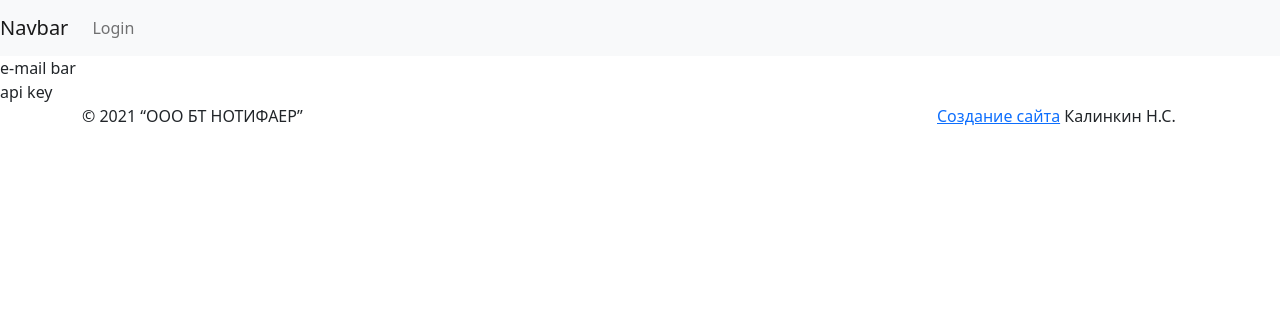
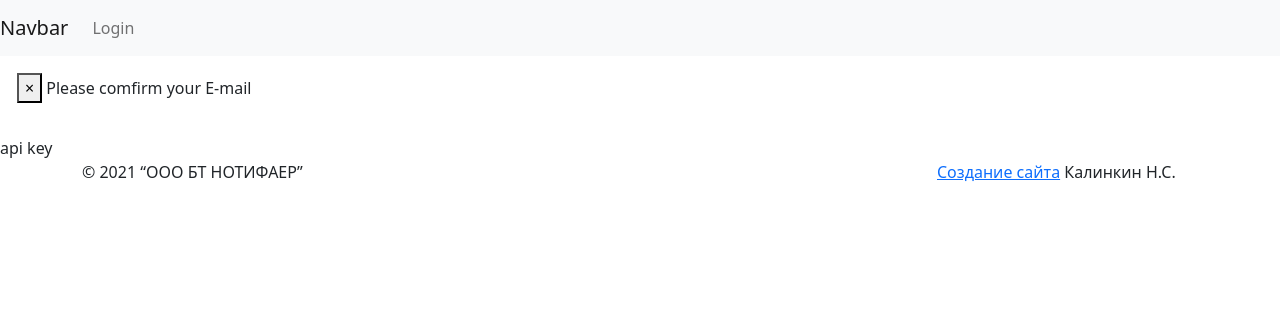
Before and after one commit to aliensowo/notifier, a Django app: template templates/main/personal_page.html in a window 1280 px wide. Shown: the top 316 px of the page. Run offline with Django 3.2, Linux system fonts and the light colour scheme; the template is opened without the code that fills it: values that come from a table or form of the project are taken from there, others are empty; data comes from the database, SQL or seed files in the repository; both versions use the stored data as it was after the commit; some libraries are stand-ins or nearby versions.

Commit message:
Add row uunder navbar with notification about confirm email

```diff
--- a/templates/base/base.html
+++ b/templates/base/base.html
@@ -18,6 +18,7 @@
 
 {% include 'base/message.html' %}
 
+
 {% block content %}{% endblock %}
 
 {#footer#}
--- a/templates/main/account/confirm_mail.txt
+++ b/templates/main/account/confirm_mail.txt
@@ -1,4 +1,4 @@
 {% autoescape off %}
 Hi {{ user.email }},
-Please click on the link to confirm your registration,http://{{ domain }}{% url 'activate' uidb64=uid token=token %}
+Please click on the link to confirm your registration,http://{{ domain }}{% url 'service_app:activate' uidb64=uid token=token %}
 {% endautoescape %}
--- a/templates/main/personal_page_parts/email_bar.html
+++ b/templates/main/personal_page_parts/email_bar.html
@@ -1,4 +1,11 @@
 {% load static %}
-<section>
-    e-mail bar
-</section>
+{% if not type_user.confirmation_email %}
+<div class="container-fluid p-0">
+  <div class="alert {{ message.tags }} alert-dismissible" role="alert" >
+    <button type="button" class="close" data-dismiss="alert" aria-label="Close">
+      <span aria-hidden="true">&times;</span>
+    </button>
+    Please comfirm your E-mail
+  </div>
+</div>
+{% endif %}
```
Also changed, not shown: service_app/views.py (+11 -1 lines), db.sqlite3, 1 other file.
